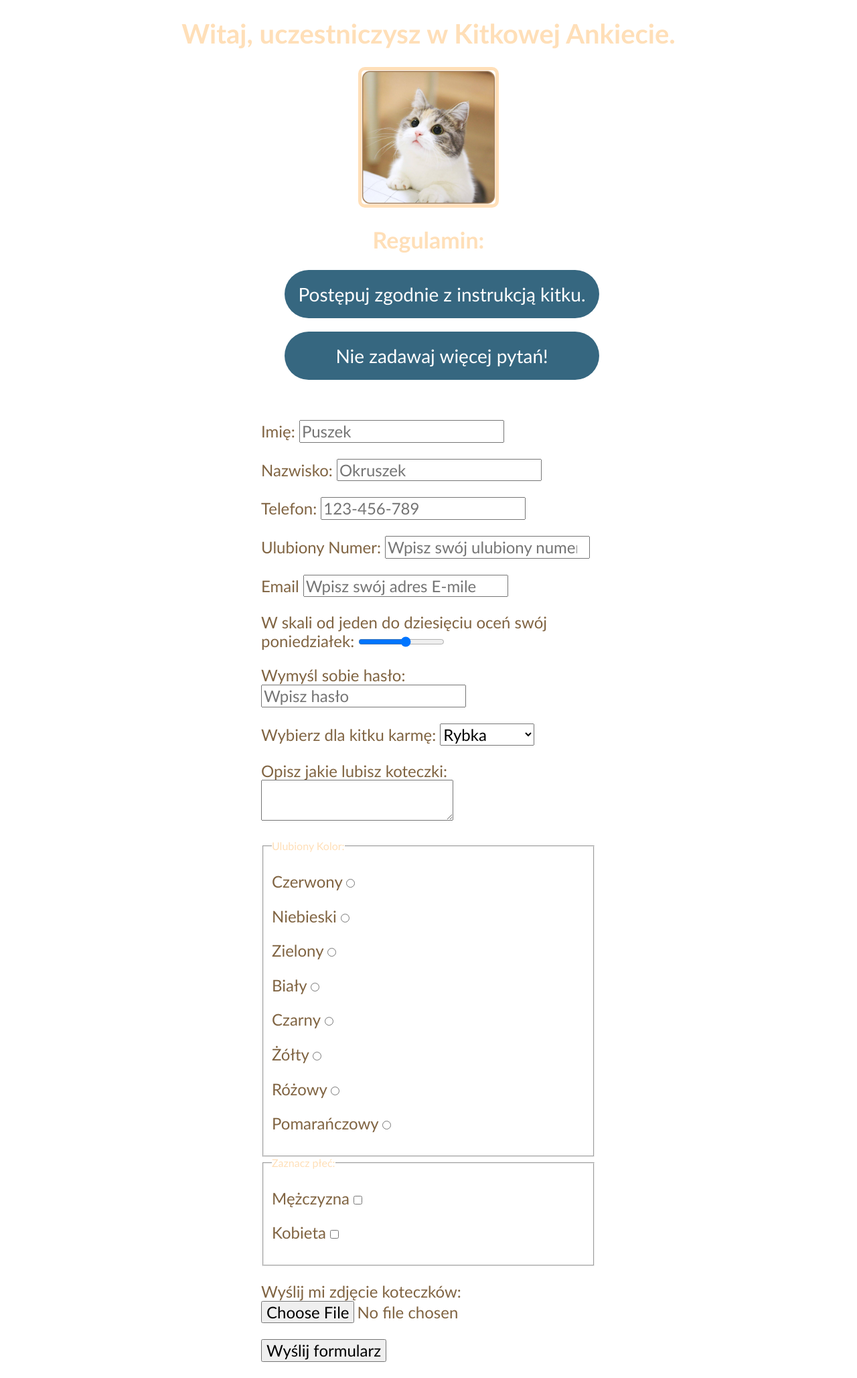
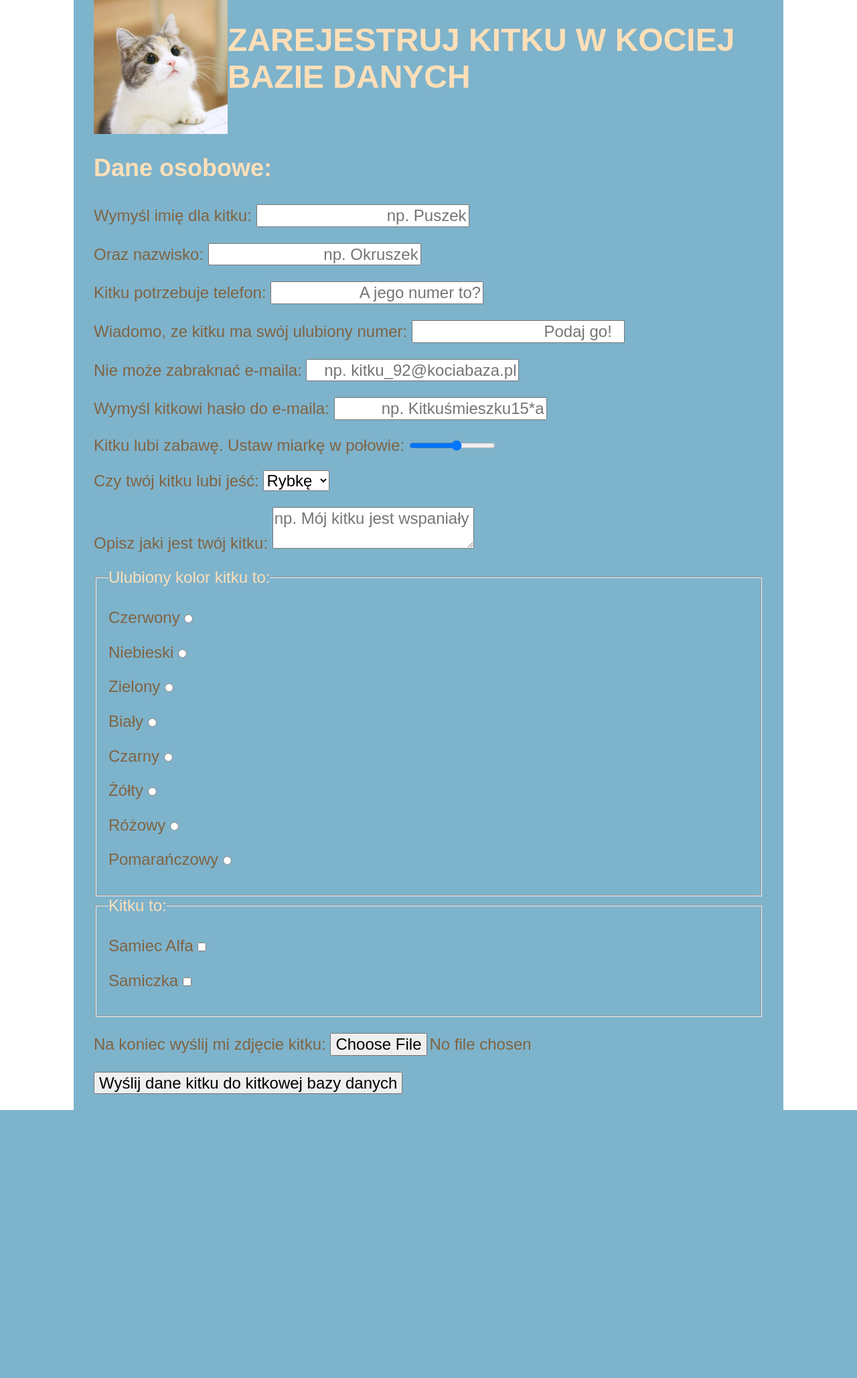
Before and after one commit to kamilMalinowski/form, a PHP site: page / in a window 1280 px wide. Shown: the whole page at 67% size. After the commit the page ends 1657 px from the top, so only its background shows below. Run offline with PHP 8.4, Linux system fonts and the light colour scheme.

Commit message:
change html structure/update styles and image

```diff
--- a/assets/style.css
+++ b/assets/style.css
@@ -2,51 +2,45 @@
 .form{
     display: flex;
     justify-content: center;
-    align-items: center;
-    font-family: 'Calibri', serif;
-    min-height: 100vh;
+    font-family: Arial, Helvetica, sans-serif;
     flex-direction: column;
-    background: white;
+    background: #7EB3CC;
     color: #FFDFB8;
+    max-width: 1000px;
+    margin: 0 auto;
+    font-size: 24px;
+    padding: 0 30px;
 }
 
 /*headers*/
-.form__title-h1{
-    font-size: 40px;
+.form__header{
+    display: flex;
 }
 .form__title-h2{
-    font-size: 34px;
+
     margin-bottom: 10px;
 }
 
-/*list*/
-.form__list-element{
-    font-size: 28px;
-    padding: 20px;
-    margin-bottom: 20px;
-    background: #366780;
-    color: white;
-    border-radius: 100px;
-    text-align: center;
-}
-/*pictures*/
+/*picture*/
 .form__picture{
     width: 200px;
     height: 200px;
-    border-radius: 10px;
-    border: solid 5px #FFDFB8;
+
 }
 
-
-
-.form__form{
-
-    max-width: 500px;
-}
+/*others*/
 .form__description{
 color: #806442;
-font-size: 24px;
+
 }
+
+.form__input{
+    text-align: right;
+}
+.form__label{
+    align-items: flex-start;
+}
+
 
 
 /* colorki:
--- a/index.html
+++ b/index.html
@@ -11,29 +11,22 @@
   <!--MAIN-->
   <body class="body__form">
     <main class="form">
-      <h1 class="form__title-h1">
-        Witaj, uczestniczysz w Kitkowej Ankiecie.
-      </h1>
-      <img class="form__picture" src="images/kitku.png" alt="uroczy kotek" />
-      <h2 class="form__title-h2">Regulamin:</h2>
-      <ol class="form__list">
-        <li class="form__list-element">
-          Postępuj zgodnie z instrukcją kitku.
-        </li>
-        <li class="form__list-element">
-          Nie zadawaj więcej pytań!
-        </li>
-      </ol>
-
+      <div class="form__header">
+        <img class="form__picture" src="images/kitku.png" alt="uroczy kotek" />
+        <h1 class="form__title-h1">ZAREJESTRUJ KITKU W KOCIEJ BAZIE DANYCH</h1>
+      </div>
+      <h2 class="form__title-h2">Dane osobowe:</h2>
       <!--FORM-WTF-HOMEWORK-->
       <form class="form__form">
         <!--input & label-1-->
         <p class="form__description">
-          <label class="form__label" for="firstName">Imię:</label>
+          <label class="form__label" for="firstName"
+            >Wymyśl imię dla kitku:</label
+          >
           <input
             class="form__input"
             type="text"
-            placeholder="Puszek"
+            placeholder="np. Puszek"
             id="firstName"
             name="firstName"
           />
@@ -41,11 +34,11 @@
         <!--input & label-2-->
         <p class="form__description">
           <label class="form__label">
-            Nazwisko:
+            Oraz nazwisko:
             <input
               class="form__input"
               type="text"
-              placeholder="Okruszek"
+              placeholder="np. Okruszek"
               id="lastName"
               name="lastName"
             />
@@ -54,10 +47,10 @@
         <!--tel-->
         <p class="form__description">
           <label class="form__label">
-            Telefon:
+            Kitku potrzebuje telefon:
             <input
               class="form__input"
-              placeholder="123-456-789"
+              placeholder="A jego numer to?"
               id="phoneNumber"
               name="phoneNumber"
               type="tel"
@@ -67,10 +60,10 @@
         <!--number-->
         <p class="form__description">
           <label class="form__label">
-            Ulubiony Numer:
+            Wiadomo, ze kitku ma swój ulubiony numer:
             <input
               class="form__input"
-              placeholder="Wpisz swój ulubiony numer np. 12"
+              placeholder="Podaj go!"
               id="number"
               name="number"
               type="number"
@@ -80,20 +73,33 @@
         <!--e-mail-->
         <p class="form__description">
           <label class="form__label">
-            Email
+            Nie może zabraknać e-maila:
             <input
               class="form__input"
-              placeholder="Wpisz swój adres E-mile"
+              placeholder="np. kitku_92@kociabaza.pl"
               id="email"
               name="email"
               type="email"
             />
           </label>
         </p>
+        <!--password-->
+        <p class="form__description">
+          <label class="form__label">
+            Wymyśl kitkowi hasło do e-maila:
+            <input
+              class="form__input"
+              placeholder="np. Kitkuśmieszku15*a"
+              id="password"
+              name="password"
+              type="password"
+            />
+          </label>
+        </p>
         <!--range-->
         <p class="form__description">
           <label class="form__label">
-            W skali od jeden do dziesięciu oceń swój poniedziałek:
+            Kitku lubi zabawę. Ustaw miarkę w połowie:
             <input
               class="form__input"
               id="range"
@@ -105,40 +111,31 @@
             />
           </label>
         </p>
-        <!--password-->
-        <p class="form__description">
-          <label class="form__label">
-            Wymyśl sobie hasło:
-            <input
-              class="form__input"
-              placeholder="Wpisz hasło"
-              id="password"
-              name="password"
-              type="password"
-            />
-          </label>
-        </p>
         <!--select-->
         <p class="form__description">
           <label class="form__label" for="eat">
-            Wybierz dla kitku karmę:
+            Czy twój kitku lubi jeść:
             <select id="eat" name="eat">
-              <option value="eat-1">Rybka</option>
+              <option value="eat-1">Rybkę</option>
               <option value="eat-2">Mięsko</option>
-              <option value="eat-3">Kurczaczek</option>
+              <option value="eat-3">Tak</option>
             </select>
           </label>
         </p>
         <!--textarea-->
         <p class="form__description">
           <label class="form__label" for="text-cat">
-            Opisz jakie lubisz koteczki:
-            <textarea id="text-cat" name="text-cat"></textarea>
+            Opisz jaki jest twój kitku:
+            <textarea
+              id="text-cat"
+              placeholder="np. Mój kitku jest wspaniały"
+              name="text-cat"
+            ></textarea>
           </label>
         </p>
         <!--radio-->
         <fieldset class="form__fieldset">
-          <legend class="form__legend">Ulubiony Kolor:</legend>
+          <legend class="form__legend">Ulubiony kolor kitku to:</legend>
           <p class="form__description">
             <label class="form__label" for="red">Czerwony</label>
             <input class="form__input" type="radio" id="red" name="red" />
@@ -174,18 +171,13 @@
         </fieldset>
         <!--checkbox-->
         <fieldset class="form__fieldset">
-          <legend class="form__legend">Zaznacz płeć:</legend>
+          <legend class="form__legend">Kitku to:</legend>
           <p class="form__description">
-            <label class="form__label" for="male">Mężczyzna</label>
-            <input
-              class="form__input"
-              type="checkbox"
-              id="male"
-              name="male"
-            />
+            <label class="form__label" for="male">Samiec Alfa</label>
+            <input class="form__input" type="checkbox" id="male" name="male" />
           </p>
           <p class="form__description">
-            <label class="form__label" for="female">Kobieta</label>
+            <label class="form__label" for="female">Samiczka</label>
             <input
               class="form__input"
               type="checkbox"
@@ -197,7 +189,7 @@
         <!--file-->
         <p class="form__description">
           <label class="form__label">
-            Wyślij mi zdjęcie koteczków:
+            Na koniec wyślij mi zdjęcie kitku:
             <input class="form__input" id="cat" name="cat" type="file" />
           </label>
         </p>
@@ -208,7 +200,7 @@
             id="send"
             name="send"
             type="submit"
-            value="Wyślij formularz"
+            value="Wyślij dane kitku do kitkowej bazy danych"
           />
         </p>
       </form>
```
Also changed, not shown: images/kitku.png.
